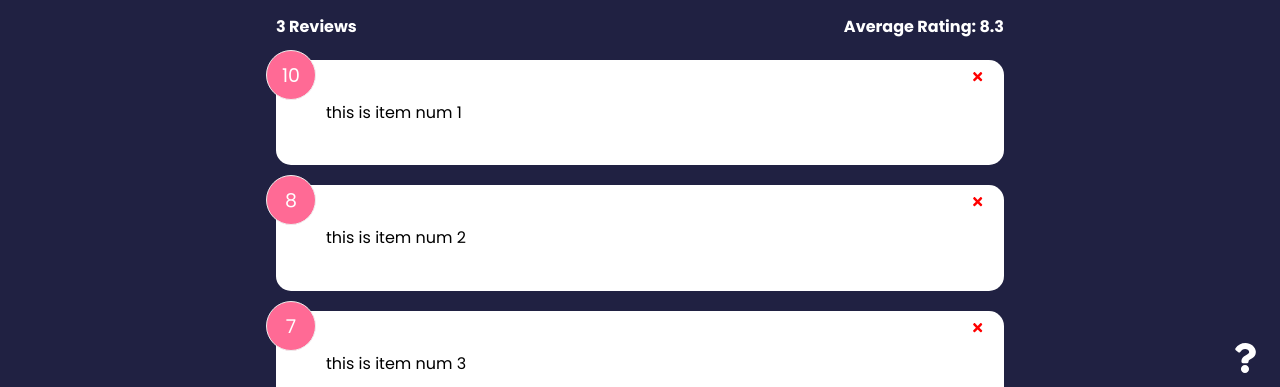
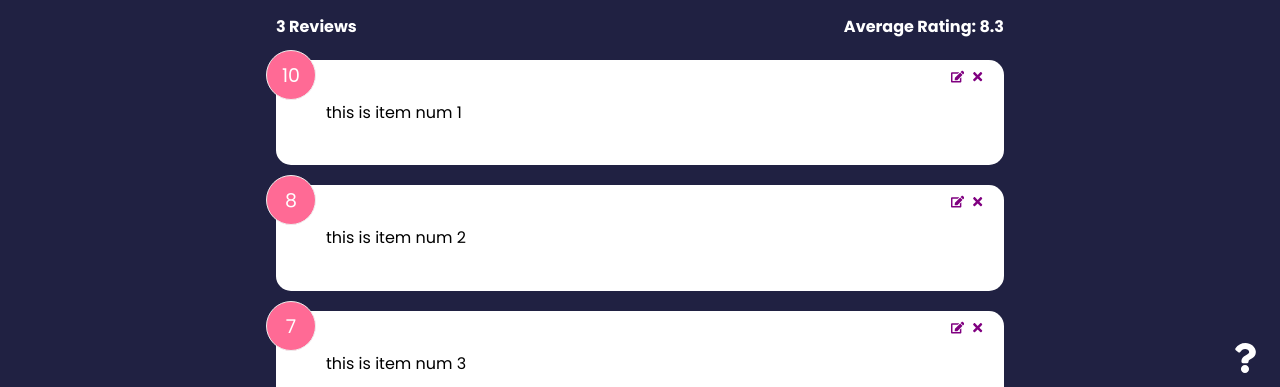
Before and after one commit to kgcthu-kev/feedback-ui-app, a React (Create React App) app: page / in a window 1280 px wide. Shown: the part 399-786 px from the top of the page. Built offline with nearby package versions, Linux system fonts and the light colour scheme.

Commit message:
editFeedback event

```diff
--- a/src/App.js
+++ b/src/App.js
@@ -1,23 +1,13 @@
-import { v4 as uuidv4 } from 'uuid'
 import { BrowserRouter as Router, Route, Routes } from 'react-router-dom'
-import { useState } from 'react'
 import FeedbackForm from './components/FeedbackForm'
 import FeedbackList from './components/FeedbackList'
 import FeedbackStats from './components/FeedbackStats'
 import Header from './components/Header'
-import FeedbackData from './data/FeedbackData'
 import AboutPage from './components/pages/AboutPage'
 import AboutIconLink from './components/AboutIconLink'
 import { FeedbackProvider } from './components/context/FeedbackContext'
 
 function App() {
-  const [feedback, setFeedback] = useState(FeedbackData)
-
-  const addFeedback = (newFeedback) => {
-    newFeedback.id = uuidv4()
-    setFeedback([newFeedback, ...feedback])
-  }
-
   return (
     <FeedbackProvider>
       <Router>
@@ -29,7 +19,7 @@
               path='/'
               element={
                 <>
-                  <FeedbackForm handleAdd={addFeedback} />
+                  <FeedbackForm />
                   <FeedbackStats />
                   <FeedbackList />
                 </>
--- a/src/components/FeedbackItem.jsx
+++ b/src/components/FeedbackItem.jsx
@@ -1,17 +1,20 @@
 import PropTypes from 'prop-types'
 
 import Card from './shared/Card'
-import { FaTimes } from 'react-icons/fa'
+import { FaTimes, FaEdit } from 'react-icons/fa'
 import { useContext } from 'react'
 import FeedbackContext from './context/FeedbackContext'
 
 function FeedbackItem({ item }) {
-  const { deleteFeedback } = useContext(FeedbackContext)
+  const { deleteFeedback, editFeedback } = useContext(FeedbackContext)
   return (
     <Card>
       <div className='num-display'>{item.rating}</div>
       <button className='close' onClick={() => deleteFeedback(item.id)}>
-        <FaTimes color='red' />
+        <FaTimes color='purple' />
+      </button>
+      <button onClick={() => editFeedback(item)} className='edit'>
+        <FaEdit color='purple' />
       </button>
       <div className='text-display'>{item.text}</div>
     </Card>
--- a/src/components/context/FeedbackContext.jsx
+++ b/src/components/context/FeedbackContext.jsx
@@ -22,15 +22,27 @@
     },
   ])
 
+  const [feedbackEdit, setFeedbackEdit] = useState({
+    item: {},
+    edit: false,
+  })
+  // add feedback
   const addFeedback = (newFeedback) => {
     newFeedback.id = uuidv4()
     setFeedback([newFeedback, ...feedback])
   }
-
+  // delete feedback
   const deleteFeedback = (id) => {
     if (window.confirm('Are you sure you want to delete?')) {
       setFeedback(feedback.filter((item) => item.id !== id))
     }
+  }
+  // set item to ediable state
+  const editFeedback = (item) => {
+    setFeedbackEdit({
+      item: item,
+      edit: true,
+    })
   }
 
   return (
@@ -39,6 +51,7 @@
         feedback,
         deleteFeedback,
         addFeedback,
+        editFeedback,
       }}
     >
       {children}
```
